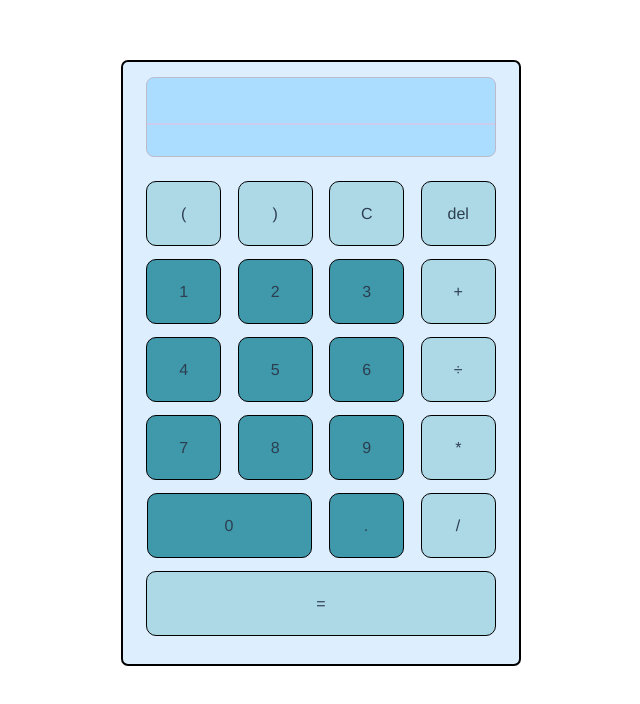
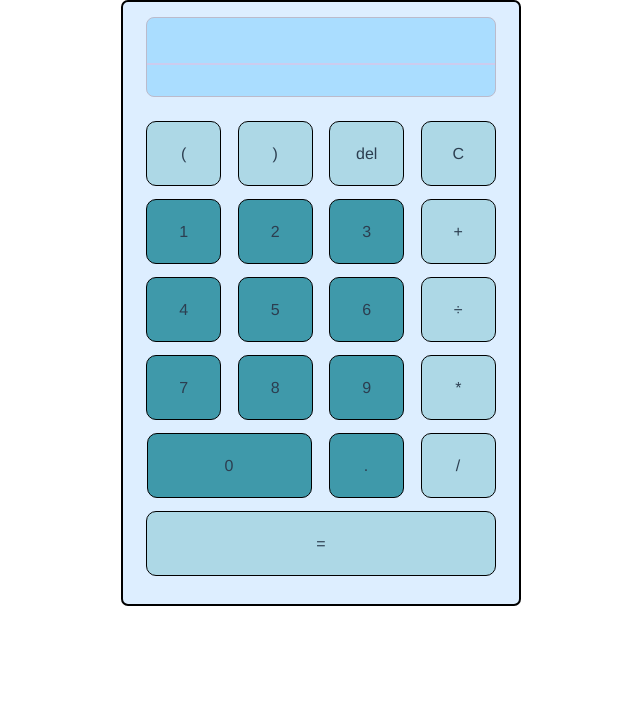
Before and after one commit to Jordan-Rowland/vie-calculator, a Vue app: page / in a window 1280 px wide. Shown: the top 704 px of the page, without its empty margins (319-959 px from the left). Built offline with nearby package versions, Linux system fonts and the light colour scheme.

Commit message:
swaps a few buttons, removes margin from top

```diff
--- a/src/App.vue
+++ b/src/App.vue
@@ -16,9 +16,9 @@
       <app-button
         class="operator" digit=")" @parentClicked="enter"></app-button>
       <app-button
+        class="operator" digit="del" @parentClicked="deleteDigit"></app-button>
+      <app-button
         class="operator" digit="C" @parentClicked="clear"></app-button>
-      <app-button
-        class="operator" digit="del" @parentClicked="deleteDigit"></app-button>
       <app-button digit="1" @parentClicked="enter"></app-button>
       <app-button digit="2" @parentClicked="enter"></app-button>
       <app-button digit="3" @parentClicked="enter"></app-button>
@@ -98,7 +98,7 @@ export default Vue.extend({
   text-align: center;
   color: #2c3e50;
   margin: auto;
-  margin-top: 60px;
+  /*margin-top: 60px;*/
   width: 400px;
   border: 2px solid black;
   border-radius: 7px;
```
